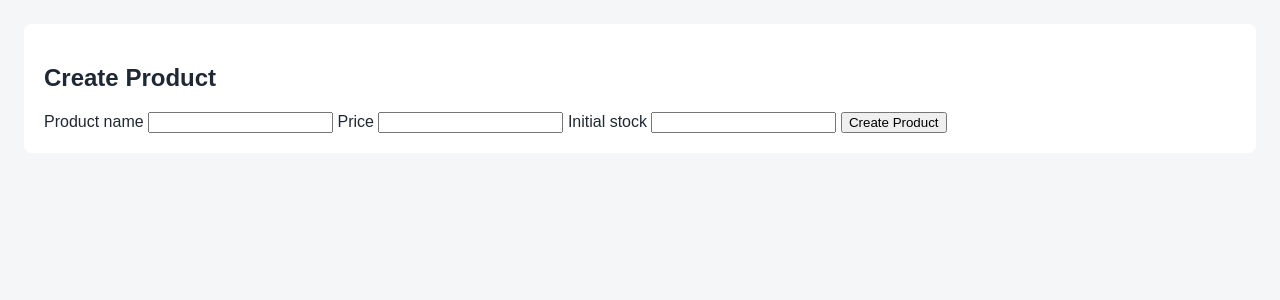
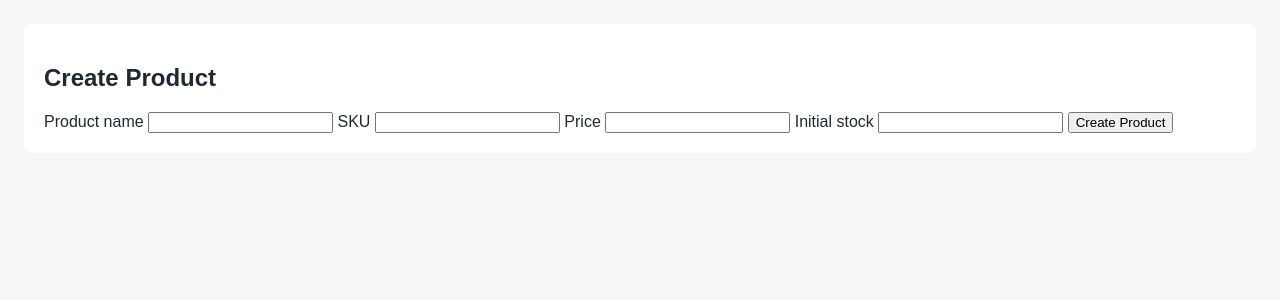
Before and after one commit to BalaviDeshna/Electronics-store-inventory-management-system, a Flask app: page /products/create in a window 1280 px wide. Shown: the part 136-436 px from the top of the page. Run offline with Flask 3, Linux system fonts and the light colour scheme.

Commit message:
US-09: implement product search by name or SKU (closes #10)

```diff
--- a/app/data/models/product.py
+++ b/app/data/models/product.py
@@ -9,6 +9,7 @@ class Product(db.Model):
 
     id = db.Column(db.Integer, primary_key=True)
     name = db.Column(db.String(200), nullable=False)
+    sku = db.Column(db.String(100), unique=True, nullable=True, index=True)
     price = db.Column(db.Numeric(12, 2), nullable=False)
     stock = db.Column(db.Integer, nullable=False, default=0)
 
--- a/app/presentation/routes/main.py
+++ b/app/presentation/routes/main.py
@@ -1,5 +1,7 @@
 from decimal import Decimal, InvalidOperation
 
+from sqlalchemy import or_
+from sqlalchemy.exc import IntegrityError
 from flask import (
     Blueprint,
     abort,
@@ -21,8 +23,23 @@ main_bp = Blueprint("main", __name__)
 
 @main_bp.route("/")
 def home():
-    products = Product.query.order_by(Product.name).all()
-    return render_template("index.html", products=products)
+    q = request.args.get("q", "").strip()
+    query_obj = Product.query
+    if q:
+        conditions = [Product.name.ilike(f"%{q}%")]
+        if hasattr(Product, "sku"):
+            conditions.append(Product.sku.ilike(f"%{q}%"))
+        query_obj = query_obj.filter(or_(*conditions))
+
+    products = query_obj.order_by(Product.name).all()
+    all_products = Product.query.order_by(Product.name).all()
+    return render_template(
+        "index.html",
+        products=products,
+        all_products=all_products,
+        q=q,
+        query=q,
+    )
 
 
 @main_bp.route("/sales", methods=["POST"])
@@ -67,6 +84,7 @@ def invoice(sale_id):
 def create_product():
     if request.method == "POST":
         name = request.form.get("name", "").strip()
+        raw_sku = request.form.get("sku", "").strip()
         raw_price = request.form.get("price", "").strip()
         raw_stock = request.form.get("stock", "").strip()
 
@@ -77,6 +95,19 @@ def create_product():
         if len(name) > 200:
             flash("Product name must be 200 characters or fewer.", "error")
             return render_template("create_product.html")
+
+        sku = raw_sku if raw_sku else None
+        if sku:
+            if len(sku) > 100:
+                flash("SKU must be 100 characters or fewer.", "error")
+                return render_template("create_product.html")
+
+            existing_sku = db.session.execute(
+                db.select(Product).filter_by(sku=sku)
+            ).scalar_one_or_none()
+            if existing_sku:
+                flash("A product with this SKU already exists.", "error")
+                return render_template("create_product.html")
 
         try:
             price = Decimal(raw_price)
@@ -95,9 +126,19 @@ def create_product():
             flash("Stock must be a non-negative whole number.", "error")
             return render_template("create_product.html")
 
-        product = Product(name=name, price=price, stock=stock)
+        product = Product(name=name, sku=sku, price=price, stock=stock)
         db.session.add(product)
-        db.session.commit()
+        try:
+            db.session.commit()
+        except IntegrityError:
+            db.session.rollback()
+            flash("A product with this SKU already exists.", "error")
+            return render_template("create_product.html")
+        except Exception:
+            db.session.rollback()
+            current_app.logger.exception("Unable to create product")
+            flash("The product could not be created. Please try again.", "error")
+            return render_template("create_product.html")
 
         flash("Product created successfully.", "success")
         return redirect(url_for("main.create_product"))
@@ -113,6 +154,7 @@ def edit_product(product_id):
 
     if request.method == "POST":
         name = request.form.get("name", "").strip()
+        raw_sku = request.form.get("sku", "").strip()
         raw_price = request.form.get("price", "").strip()
         raw_stock = request.form.get("stock", "").strip()
 
@@ -123,6 +165,19 @@ def edit_product(product_id):
         if len(name) > 200:
             flash("Product name must be 200 characters or fewer.", "error")
             return render_template("edit_product.html", product=product)
+
+        sku = raw_sku if raw_sku else None
+        if sku:
+            if len(sku) > 100:
+                flash("SKU must be 100 characters or fewer.", "error")
+                return render_template("edit_product.html", product=product)
+
+            existing_sku = db.session.execute(
+                db.select(Product).filter_by(sku=sku)
+            ).scalar_one_or_none()
+            if existing_sku and existing_sku.id != product.id:
+                flash("A product with this SKU already exists.", "error")
+                return render_template("edit_product.html", product=product)
 
         try:
             price = Decimal(raw_price)
@@ -142,10 +197,15 @@ def edit_product(product_id):
             return render_template("edit_product.html", product=product)
 
         product.name = name
+        product.sku = sku
         product.price = price
         product.stock = stock
         try:
             db.session.commit()
+        except IntegrityError:
+            db.session.rollback()
+            flash("A product with this SKU already exists.", "error")
+            return render_template("edit_product.html", product=product)
         except Exception:
             db.session.rollback()
             current_app.logger.exception("Unable to update product")
--- a/app/templates/create_product.html
+++ b/app/templates/create_product.html
@@ -16,6 +16,9 @@
     <label for="name">Product name</label>
     <input type="text" id="name" name="name" maxlength="200" required>
 
+    <label for="sku">SKU</label>
+    <input type="text" id="sku" name="sku" maxlength="100">
+
     <label for="price">Price</label>
     <input type="number" id="price" name="price"
            min="0" step="0.01" required>
--- a/app/templates/edit_product.html
+++ b/app/templates/edit_product.html
@@ -14,6 +14,9 @@
 <form method="POST" action="{{ url_for('main.edit_product', product_id=product.id) }}">
     <label for="name">Product name</label>
     <input type="text" id="name" name="name" value="{{ product.name }}" maxlength="200" required>
+
+    <label for="sku">SKU</label>
+    <input type="text" id="sku" name="sku" value="{{ product.sku or '' }}" maxlength="100">
 
     <label for="price">Price</label>
     <input type="number" id="price" name="price"
```
Also changed, not shown: app/templates/index.html (+19 -2 lines), tests/test_products.py (+235 -0 lines).
